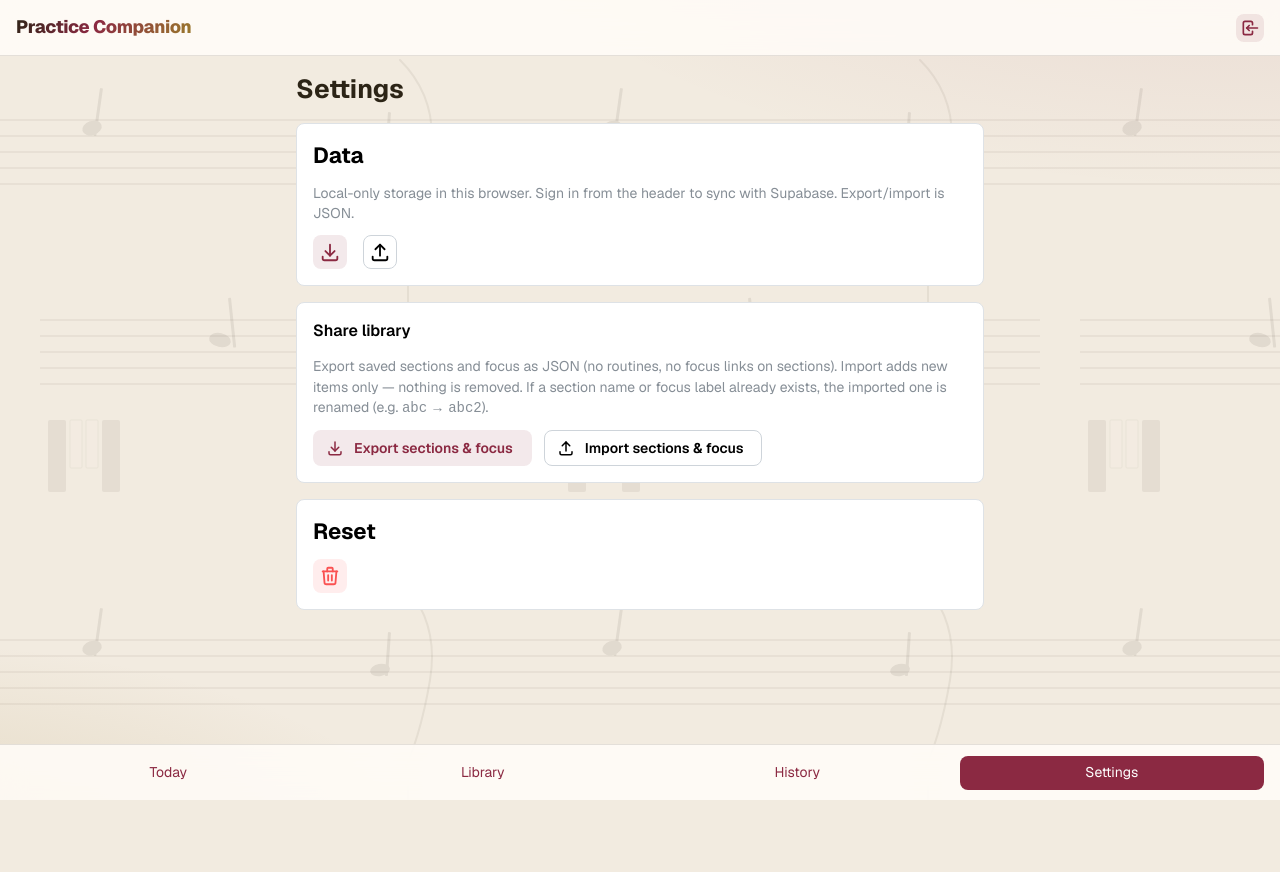
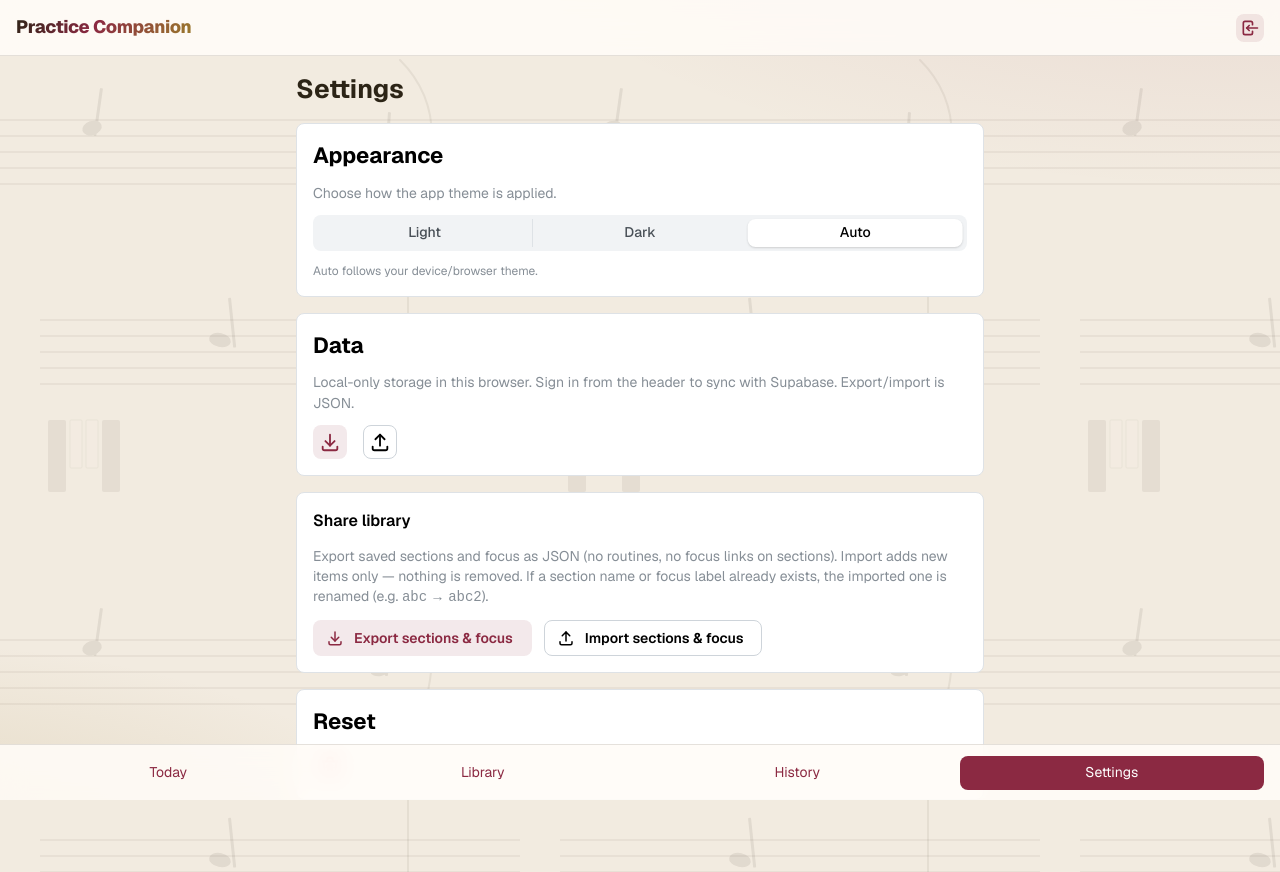
Before and after one commit to nanw94/PractiseCompanion, a Next.js app: page /settings in a window 1280 px wide. Before the commit the page ends 800 px from the top, so only its background shows below. Built offline with nearby package versions, Linux system fonts and the light colour scheme; no server answers.

Commit message:
Add light/dark/auto appearance setting
Co-authored-by: Nathan Wong <nanw94@users.noreply.github.com>

```diff
--- a/app/globals.css
+++ b/app/globals.css
@@ -3,11 +3,9 @@
   --foreground: #171717;
 }
 
-@media (prefers-color-scheme: dark) {
-  :root {
-    --background: #0a0a0a;
-    --foreground: #ededed;
-  }
+:root[data-mantine-color-scheme="dark"] {
+  --background: #0a0a0a;
+  --foreground: #ededed;
 }
 
 html {
@@ -42,10 +40,12 @@ a {
   text-decoration: none;
 }
 
-@media (prefers-color-scheme: dark) {
-  html {
-    color-scheme: dark;
-  }
+html[data-mantine-color-scheme="light"] {
+  color-scheme: light;
+}
+
+html[data-mantine-color-scheme="dark"] {
+  color-scheme: dark;
 }
 
 /* Mantine Select / MultiSelect dropdown options: match body text (avoid low-contrast white) */
--- a/app/music-theme.css
+++ b/app/music-theme.css
@@ -20,8 +20,7 @@
   --background: var(--music-bg-base);
 }
 
-@media (prefers-color-scheme: dark) {
-  .music-theme-root {
+.music-theme-root[data-mantine-color-scheme="dark"] {
   --music-bg-base: #12161c;
   --music-bg-deep: #0d1014;
   --music-ink: #e8e2d9;
@@ -36,7 +35,6 @@
   --music-dropzone: rgba(212, 175, 55, 0.35);
   --foreground: var(--music-ink);
   --background: var(--music-bg-base);
-  }
 }
 
 .music-theme-root body {
@@ -78,12 +76,10 @@
   color: transparent !important;
 }
 
-@media (prefers-color-scheme: dark) {
-  .music-app-brand {
+.music-theme-root[data-mantine-color-scheme="dark"] .music-app-brand {
   background: linear-gradient(120deg, var(--music-ink) 0%, #e8b4c0 40%, var(--music-gold) 100%);
   -webkit-background-clip: text;
   background-clip: text;
-  }
 }
 
 .music-page-shell {
@@ -123,10 +119,8 @@
   box-shadow: 0 10px 40px rgba(44, 36, 22, 0.06);
 }
 
-@media (prefers-color-scheme: dark) {
-  .music-card.mantine-Card-root {
+.music-theme-root[data-mantine-color-scheme="dark"] .music-card.mantine-Card-root {
   box-shadow: 0 12px 48px rgba(0, 0, 0, 0.35);
-  }
 }
 
 .music-dropzone-card.mantine-Card-root {
@@ -171,10 +165,8 @@
   box-shadow: 0 6px 20px rgba(139, 41, 66, 0.1);
 }
 
-@media (prefers-color-scheme: dark) {
-  .music-draggable-tile:hover {
+.music-theme-root[data-mantine-color-scheme="dark"] .music-draggable-tile:hover {
   box-shadow: 0 6px 24px rgba(0, 0, 0, 0.35);
-  }
 }
 
 .music-theme-root [data-mantine-select-dropdown] .mantine-Select-option,
--- a/app/settings/page.tsx
+++ b/app/settings/page.tsx
@@ -1,7 +1,18 @@
 "use client";
 
 import { useRef, useState } from "react";
-import { ActionIcon, Card, Container, Group, Stack, Text, Title, Tooltip } from "@mantine/core";
+import {
+  ActionIcon,
+  Card,
+  Container,
+  Group,
+  SegmentedControl,
+  Stack,
+  Text,
+  Title,
+  Tooltip,
+  useMantineColorScheme,
+} from "@mantine/core";
 import { IconDownload, IconTrash, IconUpload } from "@tabler/icons-react";
 import { useAppData } from "@/hooks/useAppData";
 import { modals } from "@mantine/modals";
@@ -19,6 +30,7 @@ function download(filename: string, text: string) {
 
 export default function SettingsPage() {
   const { data, update, commit, cloudSyncEnabled } = useAppData();
+  const { colorScheme, setColorScheme } = useMantineColorScheme();
   const fileRef = useRef<HTMLInputElement | null>(null);
   const [error, setError] = useState<string | null>(null);
 
@@ -26,6 +38,34 @@ export default function SettingsPage() {
     <Container size="sm">
       <Stack gap="md">
         <Title order={2}>Settings</Title>
+
+        <Card withBorder>
+          <Stack gap="sm">
+            <Title order={3}>Appearance</Title>
+            <Text c="dimmed" size="sm">
+              Choose how the app theme is applied.
+            </Text>
+            <SegmentedControl
+              fullWidth
+              value={colorScheme}
+              data={[
+                { label: "Light", value: "light" },
+                { label: "Dark", value: "dark" },
+                { label: "Auto", value: "auto" },
+              ]}
+              onChange={(value) => {
+                if (value === "light" || value === "dark" || value === "auto") {
+                  setColorScheme(value);
+                }
+              }}
+            />
+            <Text c="dimmed" size="xs">
+              {colorScheme === "auto"
+                ? "Auto follows your device/browser theme."
+                : `Using ${colorScheme} theme.`}
+            </Text>
+          </Stack>
+        </Card>
 
         <Card withBorder>
           <Stack gap="sm">
```
Lines whose indentation alone changed are shown as unchanged.
